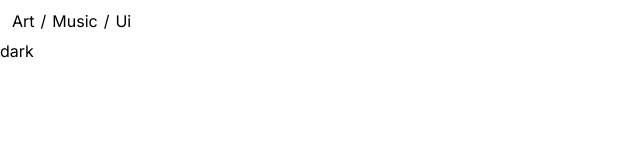
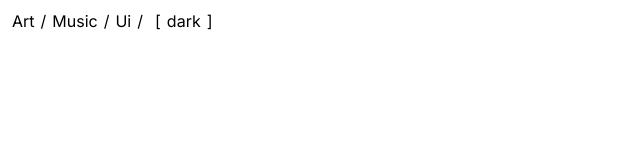
Before and after one commit to Engor7/portfolio-amazing, a Next.js app: page / in a window 1280 px wide. Shown: the top 160 px of the page, without its empty margins (0-640 px from the left). Built offline with nearby package versions, Linux system fonts and the light colour scheme.

Commit message:
update main site layout

```diff
--- a/src/app/layout.tsx
+++ b/src/app/layout.tsx
@@ -1,7 +1,7 @@
 import type { Metadata, Viewport } from "next";
 import { Inter } from "next/font/google";
 import type { ReactNode } from "react";
-import Providers from "@/components/Providers";
+import AppThemeProvider from "@/providers/ThemeProvider";
 import "@/style/global.scss";
 
 const inter = Inter({
@@ -11,8 +11,8 @@ const inter = Inter({
 });
 
 export const metadata: Metadata = {
-   title: "Create Next App",
-   description: "Generated by create next app",
+   title: "Portfolio",
+   description: "Portfolio site by Egor",
 };
 
 export const viewport: Viewport = {
@@ -26,9 +26,9 @@ export default function RootLayout({
    children: ReactNode;
 }>) {
    return (
-      <html lang="en" className={inter.variable} suppressHydrationWarning>
+      <html lang="ru" className={inter.variable} suppressHydrationWarning>
          <body>
-            <Providers>{children}</Providers>
+            <AppThemeProvider>{children}</AppThemeProvider>
          </body>
       </html>
    );
--- a/src/app/page.tsx
+++ b/src/app/page.tsx
@@ -5,14 +5,19 @@ import ThemeToggle from "@/components/ThemeToggle";
 const Home = () => {
    return (
       <LayoutHome>
-         <nav className="main-nav">
-            <Link href="/projects/tools/art">Art</Link>
-            <span>/</span>
-            <Link href="/projects/tools/music">Music</Link>
-            <span>/</span>
-            <Link href="/projects/ui-library">Ui</Link>
-         </nav>
-         <ThemeToggle />
+         <main>
+            <nav className="main-nav">
+               <Link href="/projects/tools/art">Art</Link>
+               <span aria-hidden="true">/</span>
+               <Link href="/projects/tools/music">Music</Link>
+               <span aria-hidden="true">/</span>
+               <Link href="/projects/ui-library">Ui</Link>
+               <span>/</span>
+               <span>[</span>
+               <ThemeToggle />
+               <span>]</span>
+            </nav>
+         </main>
       </LayoutHome>
    );
 };
--- a/src/components/Providers.tsx
+++ /dev/null
@@ -1,12 +0,0 @@
-"use client";
-
-import { ThemeProvider } from "next-themes";
-import type { ReactNode } from "react";
-
-export default function Providers({ children }: { children: ReactNode }) {
-   return (
-      <ThemeProvider attribute="data-theme" defaultTheme="system" enableSystem>
-         {children}
-      </ThemeProvider>
-   );
-}
--- a/src/components/ThemeToggle.tsx
+++ b/src/components/ThemeToggle.tsx
@@ -1,11 +1,22 @@
 "use client";
 
 import { useTheme } from "next-themes";
+import { useEffect, useState } from "react";
 
 export default function ThemeToggle() {
    const { theme, setTheme } = useTheme();
+   const [mounted, setMounted] = useState(false);
+
+   useEffect(() => setMounted(true), []);
+
+   if (!mounted)
+      return (
+         <button type="button" className="theme-toggle" aria-label="Toggle theme" />
+      );
+
    return (
       <button
+         type="button"
          className="theme-toggle"
          onClick={() => setTheme(theme === "dark" ? "light" : "dark")}
       >
```
Also changed, not shown: src/providers/Providers.tsx (deleted, +0 -12 lines).
